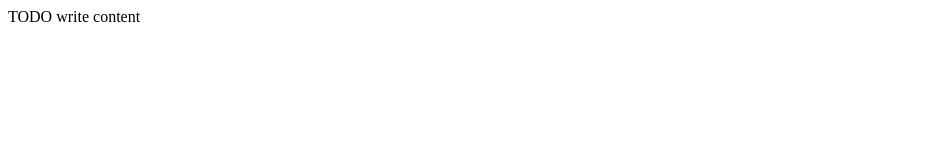
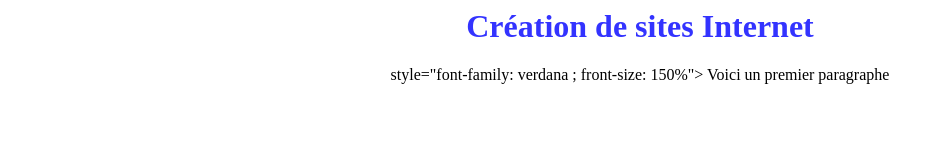
Before and after one commit to TRABZON7261/TRABZON7261.github.io, a plain HTML site: page index.html in a window 1280 px wide. Shown: the whole page, without its empty margins (0-944 px from the left). Drawn offline with Linux system fonts and the light colour scheme.

Commit message:
Update index.html

```diff
--- a/index.html
+++ b/index.html
@@ -1,10 +1,17 @@
 <html>
     <head>
-        <title>TODO supply a title</title>
+        <title>Module 1</title>
         <meta charset="UTF-8">
-        <meta name="viewport" content="width=device-width, initial-scale=1.0">
+        <meta name="viewport" content="width=device-width">
     </head>
     <body>
-        <div>TODO write content</div>
+        <div style="text-align: center">
+            <h1 style="color: #3333ff">
+                Création de sites Internet
+            </h1>
+            <p> style="font-family: verdana ; front-size: 150%">
+               Voici un premier paragraphe
+            </p>
+        </div>
     </body>
 </html>
```
